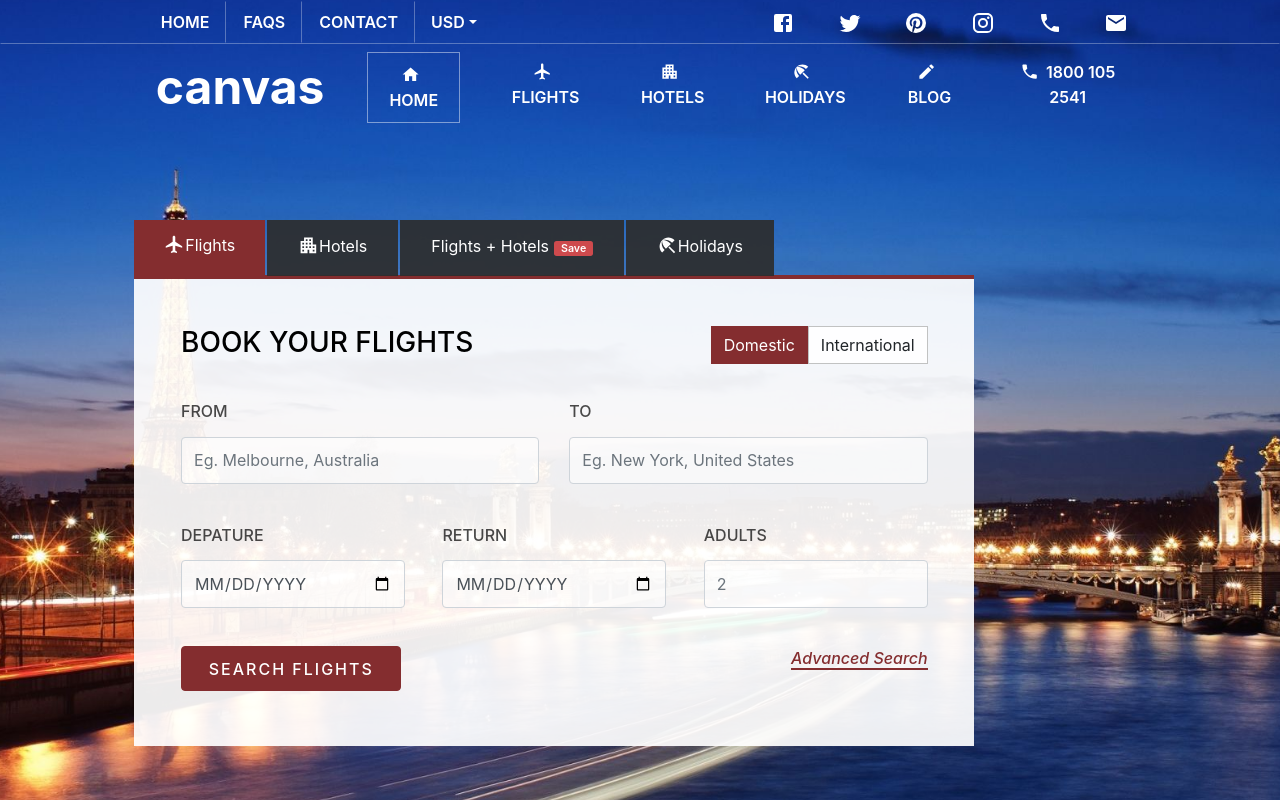
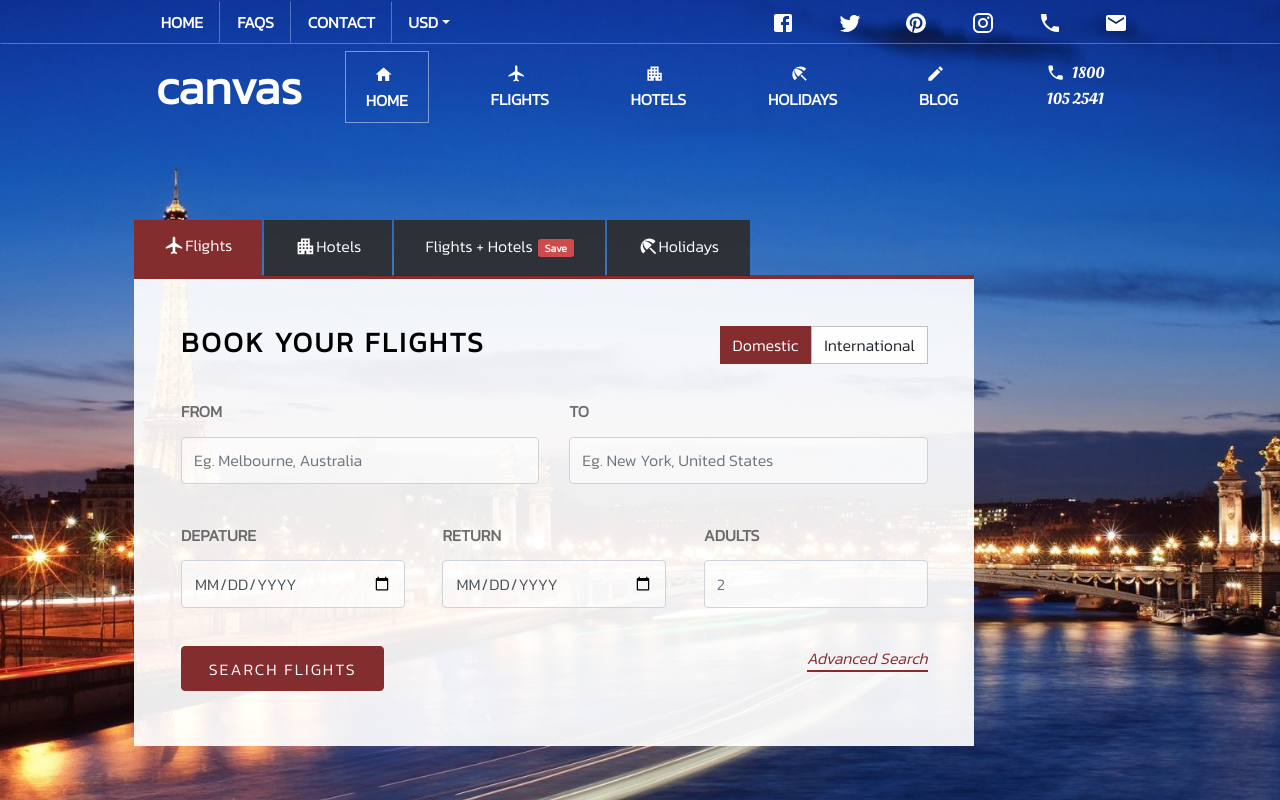
Before and after one commit to Chiaro-K/react_booking_system, a React (Create React App) app: page /home in a window 1280 px wide. Built offline with nearby package versions, Linux system fonts and the light colour scheme.

Commit message:
touch ups to css - made changes to hover backgrounds, font-family and weights

```diff
--- a/public/index.html
+++ b/public/index.html
@@ -22,6 +22,8 @@
       work correctly both with client-side routing and a non-root public URL.
       Learn how to configure a non-root public URL by running `npm run build`.
     -->
+  <link href="https://fonts.googleapis.com/css2?family=Kanit:wght@300&family=Oleo+Script&display=swap" rel="stylesheet">
+
   <link rel="stylesheet" href="https://stackpath.bootstrapcdn.com/bootstrap/4.5.0/css/bootstrap.min.css"
     integrity="sha384-9aIt2nRpC12Uk9gS9baDl411NQApFmC26EwAOH8WgZl5MYYxFfc+NcPb1dKGj7Sk" crossorigin="anonymous">
 
--- a/src/App.scss
+++ b/src/App.scss
@@ -42,6 +42,7 @@
 }
 body {
   background: #000;
+  font-family: 'Kanit', sans-serif !important;
   & .container{
     margin-left: 10%;
     margin-right: 10%;
--- a/src/components/body-nav/body-nav.js
+++ b/src/components/body-nav/body-nav.js
@@ -19,7 +19,7 @@ const BodyNav = () => {
                 <div className="collapse navbar-collapse" id="navbarResponsive">
                     <ul className="navbar-nav ml-auto">
                         <li className="nav-item active">
-                            <NavLink to="/home" className="nav-link"><span><HomeIcon/></span>HOME</NavLink>
+                            <NavLink to="/home" className="nav-link active"><span><HomeIcon/></span>HOME</NavLink>
                         </li>
                         <li className="nav-item">
                             <NavLink to="/home" className="nav-link"><span><FlightIcon/></span>FLIGHTS</NavLink>
@@ -34,7 +34,7 @@ const BodyNav = () => {
                             <NavLink to="/home" className="nav-link"><span><CreateIcon/></span>BLOG</NavLink>
                         </li>
                         <li className="nav-item">
-                            <NavLink to="/home" className="nav-link" style={{ marginRight: '-5pt' }}><span><PhoneIcon/></span>1800 105 2541</NavLink>
+                            <NavLink to="/home" className="nav-link nav-tel"><span><PhoneIcon/></span>1800 105 2541</NavLink>
                         </li>
                     </ul>
                 </div>
--- a/src/components/body-nav/body-nav.scss
+++ b/src/components/body-nav/body-nav.scss
@@ -12,14 +12,24 @@
     & .nav-link{
         margin-right: 15px;
         font-weight: 600;
+        padding: 10px 20px 10px 20px;
         & .MuiSvgIcon-root{
             font-size: 1.2rem;
             margin-bottom: 3pt;
             margin-right: 5pt;
         }
+    } a:hover{
+        background-color: #ffffff2e;
     }
+
     & .active > .nav-link {
         border: 1px solid #ffffff73;
-        padding: 10px 20px 10px 20px;
+
+    }
+
+    & .nav-tel{
+        font-weight: 200;
+        margin-right: -5pt;
+        font-family: 'Oleo Script', cursive;
     }
 }
--- a/src/components/booking-frame/booking-frame.js
+++ b/src/components/booking-frame/booking-frame.js
@@ -18,9 +18,9 @@ const BookingFrame = () => {
             </nav>
             <div className="tab-content" id="nav-tabContent">
                 <div className="tab-pane fade show active" id="nav-home" role="tabpanel" aria-labelledby="nav-home-tab"><FlightInfo /></div>
-                <div className="tab-pane fade" id="nav-profile" role="tabpanel" aria-labelledby="nav-profile-tab">...</div>
-                <div className="tab-pane fade" id="nav-contact" role="tabpanel" aria-labelledby="nav-contact-tab">...</div>
-                <div className="tab-pane fade" id="nav-contact" role="tabpanel" aria-labelledby="nav-contact-tab">...</div>
+                <div className="tab-pane fade" id="nav-profile" role="tabpanel" aria-labelledby="nav-profile-tab">[Coming Soon...]</div>
+                <div className="tab-pane fade" id="nav-contact" role="tabpanel" aria-labelledby="nav-contact-tab">[Coming Soon...]</div>
+                <div className="tab-pane fade" id="nav-contact" role="tabpanel" aria-labelledby="nav-contact-tab">[Coming Soon...]</div>
             </div>
         </Fragment>
     );
--- a/src/components/flight-info/flight-info.scss
+++ b/src/components/flight-info/flight-info.scss
@@ -15,6 +15,10 @@ $red: #842d2f;
   height: 350pt;
   background-color: #ffffffeb;
   padding: 35pt;
+  h3{
+    font-weight: 600;
+    letter-spacing: 2pt;
+  }
   h3,
   label {
     color: #000;
@@ -41,8 +45,8 @@ $red: #842d2f;
     justify-content: space-between;
     margin-bottom: 17pt;
     & label {
-      color: #000000b5;
-      font-weight: 500;
+      color: #333333b5;
+      font-weight: 600;
       margin-bottom: 10pt !important;
     }
 
--- a/src/components/nav/nav.scss
+++ b/src/components/nav/nav.scss
@@ -10,7 +10,10 @@
 #main-nav {
     padding: 0;
     font-weight: 600;
-    @include light-border(bottom)
+    @include light-border(bottom);
+    & .nav-item:hover{
+        background-color: #ffffff2e;
+    }
 }
 .border-right {
     @include light-border(right)
```
